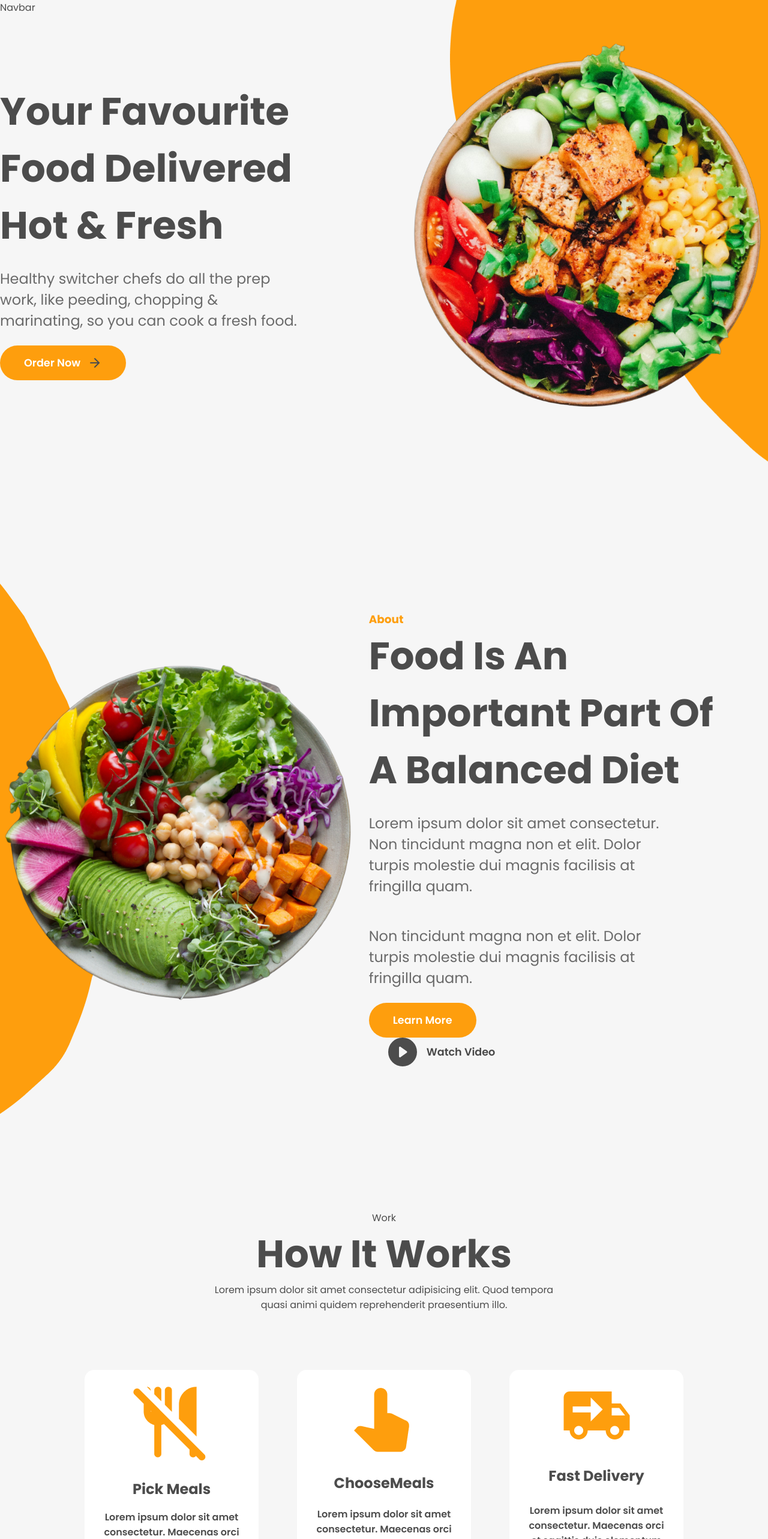
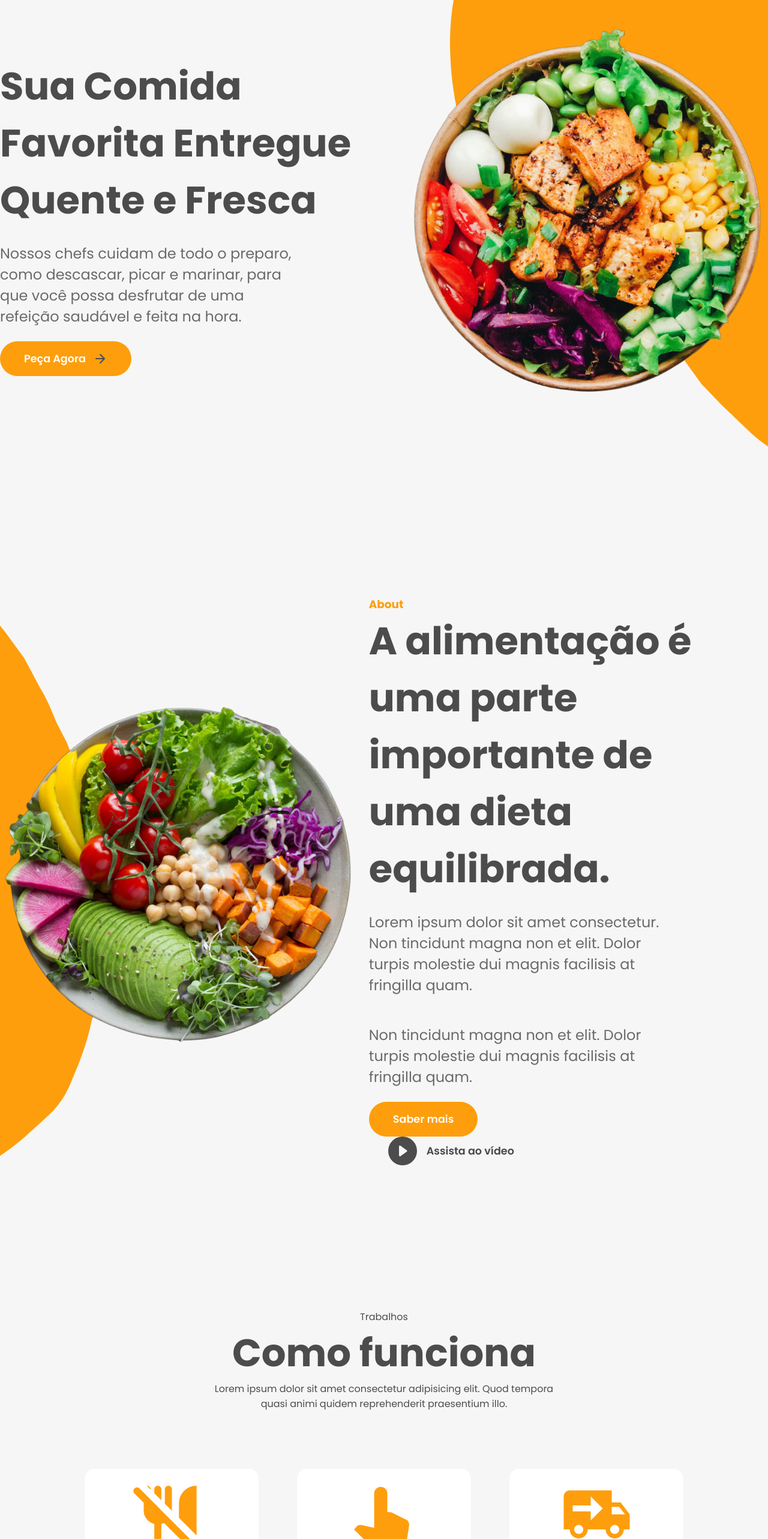
Before and after one commit to pablo-cruzbr/food-delivery-landing-page, a React (Vite) app: page / in a window 1280 px wide. Shown: the top 2566 px of the page at 60% size. Built offline with nearby package versions, Linux system fonts and the light colour scheme.

Commit message:
feat: Translating headlines

```diff
--- a/src/components/About.jsx
+++ b/src/components/About.jsx
@@ -15,7 +15,7 @@ const About = () => {
       <div className="about-section-text-container">
         <p className="primary-subheading">About</p>
         <h1 className="primary-heading">
-          Food Is An Important Part Of A Balanced Diet
+          A alimentação é uma parte importante de uma dieta equilibrada.
         </h1>
         <p className="primary-text">
           Lorem ipsum dolor sit amet consectetur. Non tincidunt magna non et
@@ -26,9 +26,9 @@ const About = () => {
           facilisis at fringilla quam.
         </p>
         <div className="about-button-container">
-          <button className="secondary-button">Learn More</button>
+          <button className="secondary-button">Saber mais</button>
           <button className="watch-video-button">
-            <BsFillPlayCircleFill/> Watch Video
+            <BsFillPlayCircleFill/> Assista ao vídeo
           </button>
         </div>
       </div>
--- a/src/components/Home.jsx
+++ b/src/components/Home.jsx
@@ -7,21 +7,19 @@ import { FiArrowRight } from "react-icons/fi";
 const Home = () => {
   return (
     <div className='home-container'>
-    <Navbar/>
      <div className="home-banner-container">
         <div className="home-bannerImage-container">
           <img src={BannerBackground} alt="" />
         </div>
         <div className="home-text-section">
           <h1 className="primary-heading">
-            Your Favourite Food Delivered Hot & Fresh
+           Sua Comida Favorita Entregue Quente e Fresca
           </h1>
           <p className="primary-text">
-            Healthy switcher chefs do all the prep work, like peeding, chopping
-            & marinating, so you can cook a fresh food.
+            Nossos chefs cuidam de todo o preparo, como descascar, picar e marinar, para que você possa desfrutar de uma refeição saudável e feita na hora.
           </p>
           <button className="secondary-button">
-            Order Now <FiArrowRight />{" "}
+            Peça Agora <FiArrowRight />{" "}
           </button>
         </div>
         <div className="home-image-section">
--- a/src/components/Testimonial.jsx
+++ b/src/components/Testimonial.jsx
@@ -1,11 +1,12 @@
 import React from 'react';
+import ProfilePic from "../Assets/photoprofile.png";
 import {AiFillStar} from "react-icons/ai";
 
 const Testimonial = () => {
   return (
     <div className="work-section-wrapper">
       <div className="work-section-top">
-        <p className="primary-subheading">Testimonial</p>
+        <p className="primary-subheading">Testemunho</p>
         <h1 className="primary-heading">What They Are Saying</h1>
         <p className="primary-text">
           Lorem, ipsum dolor sit amet consectetur adipisicing elit. Quidem unde asperiores vero obcaecati laudantium quo dicta in illum quibusdam.
@@ -13,6 +14,7 @@ const Testimonial = () => {
       </div>
 
       <div className="testimonial-section-bottom">
+         <img src={ProfilePic} alt="" />
       <p>Lorem ipsum dolor sit amet consectetur adipisicing elit. Ratione vero magnam eligendi? Quas sequi similique natus vitae perspiciatis.</p>
 
       <div className="textimonials-stars-container">
--- a/src/components/Work.jsx
+++ b/src/components/Work.jsx
@@ -28,8 +28,8 @@ const Work = () => {
   return (
    <div className="work-section-wrapper">
     <div className="work-section-top">
-        <p className="prismary-subheading">Work</p>
-        <h1 className="primary-heading">How It Works</h1>
+        <p className="prismary-subheading">Trabalhos</p>
+        <h1 className="primary-heading">Como funciona</h1>
         <p className="prismary-text">Lorem ipsum dolor sit amet consectetur adipisicing elit. Quod tempora quasi animi quidem reprehenderit praesentium illo.</p>
         <div className="work-section-bottom">
             {workInfoData.map((data) => (
```
Also changed, not shown: src/assets/photoprofile.png (added).
